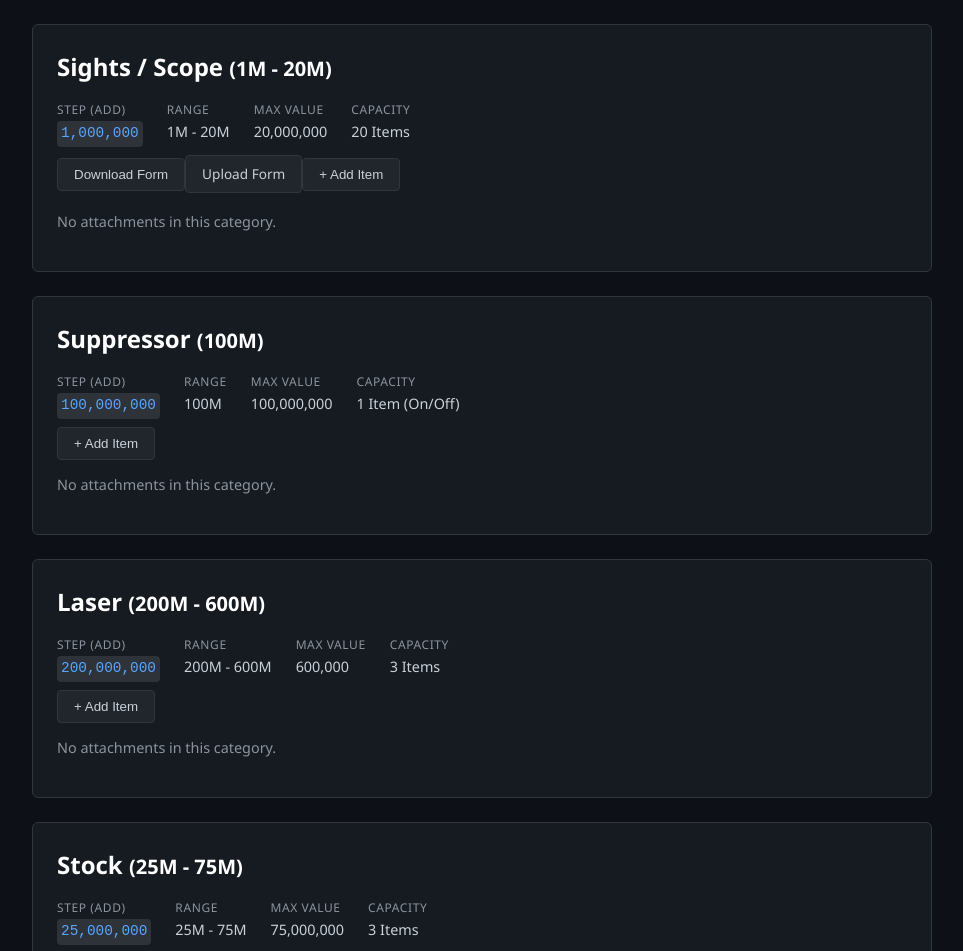
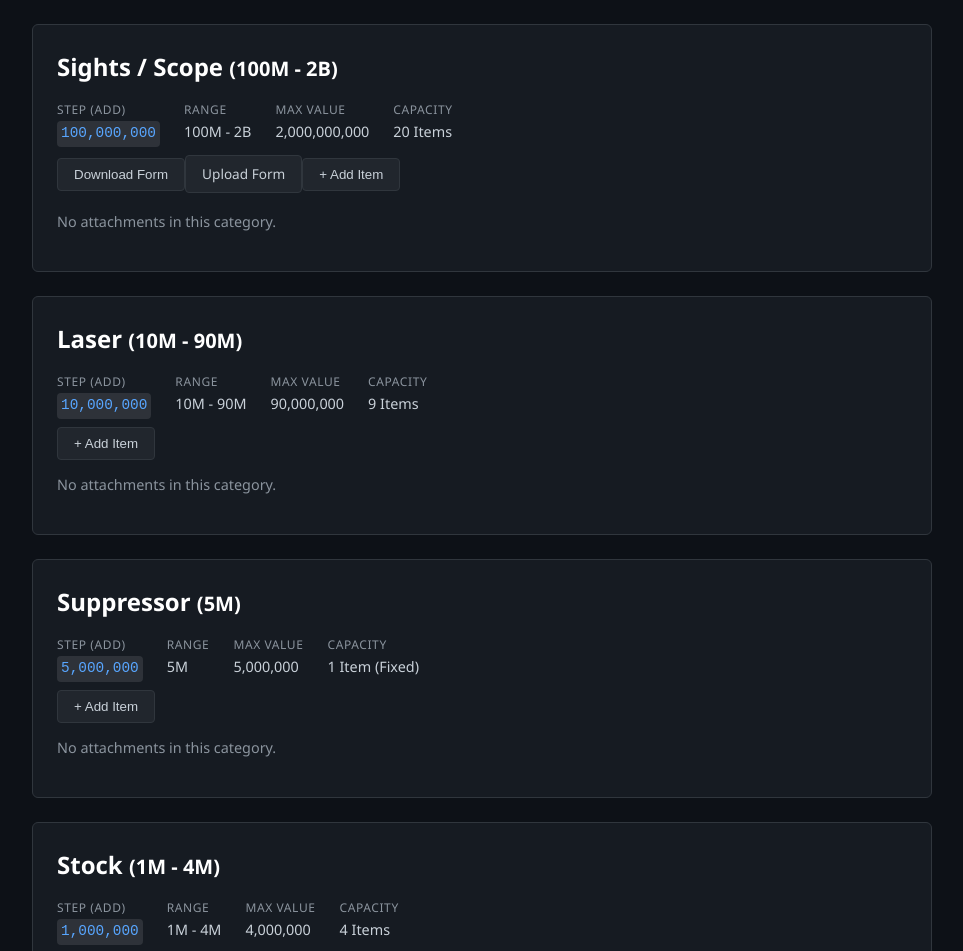
Before and after one commit to ASTRICKK/Quartek-Weapon-Attachment-Generator, a React (Vite) app: page / in a window 1280 px wide. Shown: the part 1421-2372 px from the top of the page, without its empty margins (158-1121 px from the left). Built offline with nearby package versions, Linux system fonts and the light colour scheme.

Commit message:
feature(V3): optimizing attachment ID system and added mount attachment section

```diff
--- a/src/store.ts
+++ b/src/store.ts
@@ -236,14 +236,16 @@ export const SECTION_FOLDERS: Record<string, string> = {
     laser: 'lasers',
     stock: 'stocks',
     magazine: 'magazines',
-    grip: 'grips'
+    grip: 'grips',
+    mount: 'mounts'
 };
 
 export const CATEGORIES = [
-    { id: 'sight', label: 'Sights / Scope', step: 1_000_000, fmtStep: '1,000,000', range: '1M - 20M', max: '20,000,000', support: '20 Items', limit: 20 },
-    { id: 'suppressor', label: 'Suppressor', step: 100_000_000, fmtStep: '100,000,000', range: '100M', max: '100,000,000', support: '1 Item (On/Off)', limit: 1 },
-    { id: 'laser', label: 'Laser', step: 200_000_000, fmtStep: '200,000,000', range: '200M - 600M', max: '600,000', support: '3 Items', limit: 3 },
-    { id: 'stock', label: 'Stock', step: 25_000_000, fmtStep: '25,000,000', range: '25M - 75M', max: '75,000,000', support: '3 Items', limit: 3 },
-    { id: 'magazine', label: 'Magazine', step: 10_000, fmtStep: '10,000', range: '10k - 20k', max: '20,000', support: '2 Items', limit: 2 },
-    { id: 'grip', label: 'Grip', step: 100_000, fmtStep: '100,000', range: '100k - 300k', max: '300,000', support: '3 Items', limit: 3 },
+    { id: 'sight', label: 'Sights / Scope', step: 100_000_000, fmtStep: '100,000,000', range: '100M - 2B', max: '2,000,000,000', support: '20 Items', limit: 20 },
+    { id: 'laser', label: 'Laser', step: 10_000_000, fmtStep: '10,000,000', range: '10M - 90M', max: '90,000,000', support: '9 Items', limit: 9 },
+    { id: 'suppressor', label: 'Suppressor', step: 5_000_000, fmtStep: '5,000,000', range: '5M', max: '5,000,000', support: '1 Item (Fixed)', limit: 1 },
+    { id: 'stock', label: 'Stock', step: 1_000_000, fmtStep: '1,000,000', range: '1M - 4M', max: '4,000,000', support: '4 Items', limit: 4 },
+    { id: 'grip', label: 'Grip', step: 100_000, fmtStep: '100,000', range: '100k - 900k', max: '900,000', support: '9 Items', limit: 9 },
+    { id: 'magazine', label: 'Magazine', step: 10_000, fmtStep: '10,000', range: '10k - 90k', max: '90,000', support: '9 Items', limit: 9 },
+    { id: 'mount', label: 'Mount', step: 5_000, fmtStep: '5,000', range: '5,000', max: '5,000', support: '1 Item (Fixed)', limit: 1 },
 ];
```
